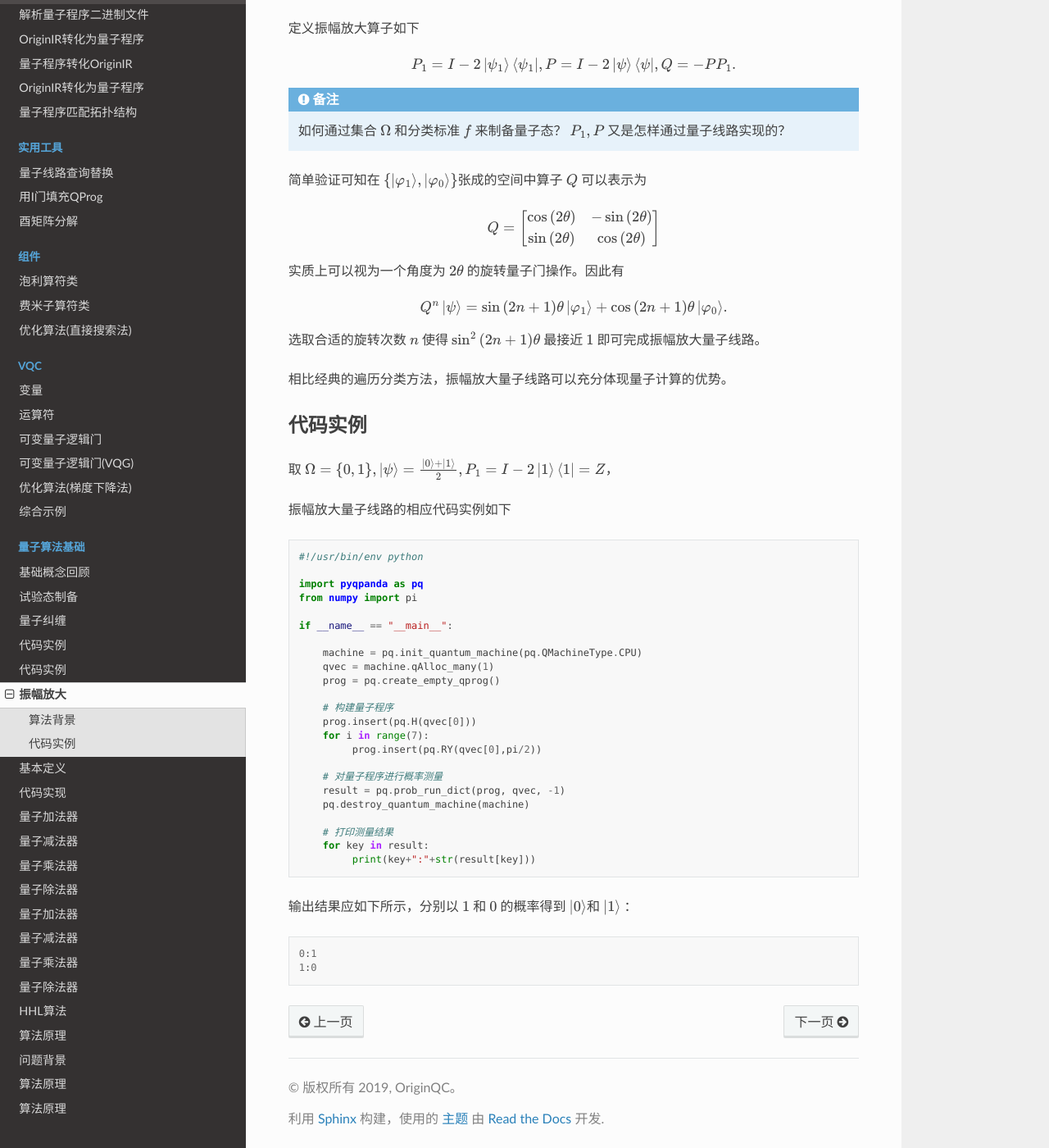
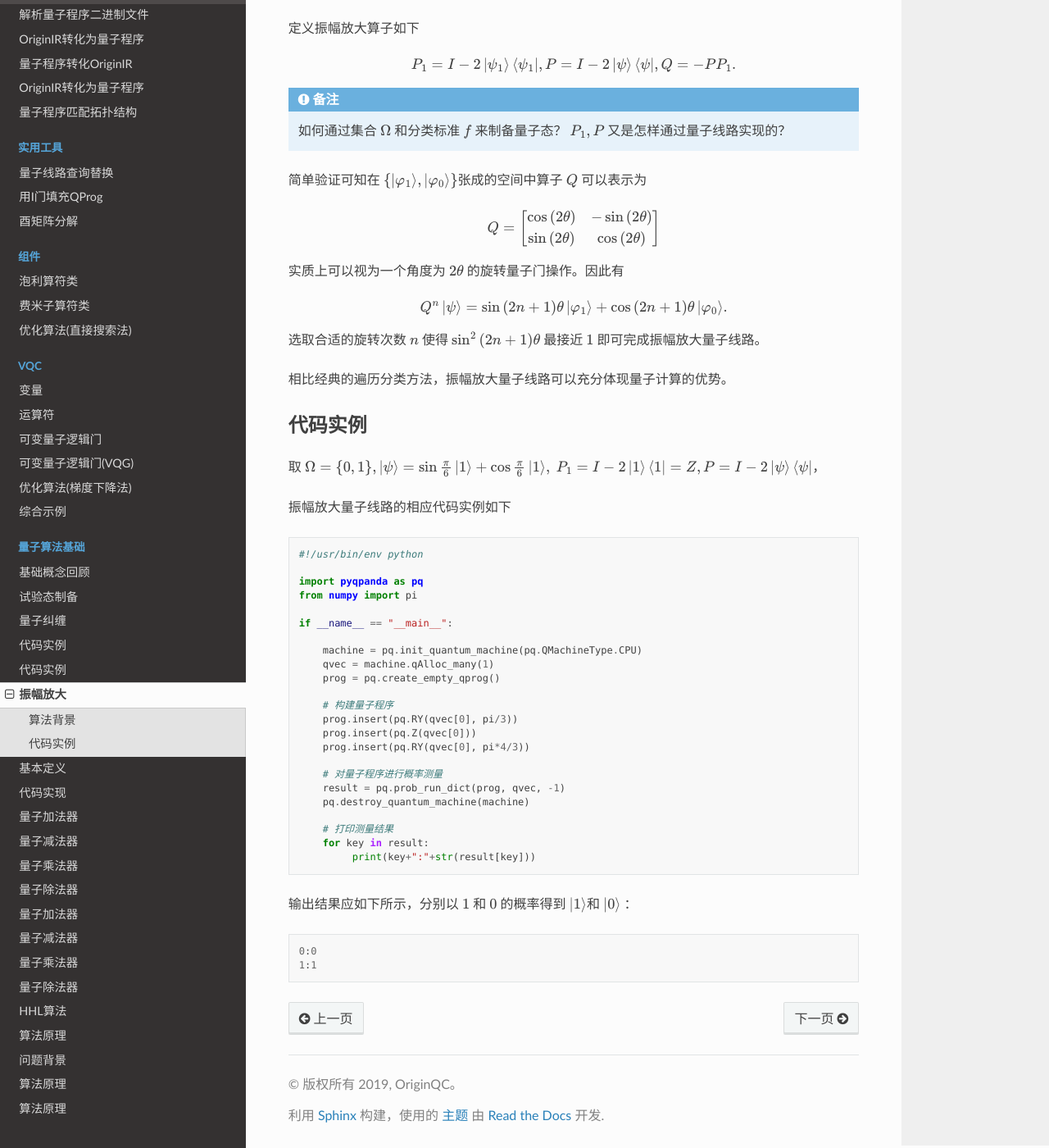
Before and after one commit to OriginQ/pyQPanda-Toturial, a Sphinx documentation site: the page built from source/AmplitudeAmplification.rst, in a window 1280 px wide and 1400 px high, scrolled down 909 px. Shown: the whole window at 82% size. Built offline with Sphinx 7.4.7 and the Read the Docs theme 2.0.0, drawn with Linux system fonts in a browser that asks for light colours; pages that are not in the unit, such as notebooks, are missing from menus.

Commit message:
修订振幅放大算例为普通简单例子

```diff
--- a/source/AmplitudeAmplification.rst
+++ b/source/AmplitudeAmplification.rst
@@ -79,8 +79,9 @@
 代码实例
 ****
 
-取 :math:`\Omega=\{0,1\}, \left|\psi\right\rangle = \frac{\left|0\right\rangle+
-\left|1\right\rangle}{2}, P_1=I-2\left|1\right\rangle \left\langle1\right|=Z`，
+取 :math:`\Omega=\{0,1\}, \left|\psi\right\rangle = \sin{\frac{\pi}{6}}\left|1\right\rangle+
+\cos{\frac{\pi}{6}}\left|1\right\rangle,\ P_1=I-2\left|1\right\rangle \left\langle 1\right|=Z,
+P=I-2\left|\psi\right\rangle \left\langle\psi\right|`，
 
 振幅放大量子线路的相应代码实例如下
 
@@ -98,9 +99,9 @@
         prog = pq.create_empty_qprog()
 
         # 构建量子程序
-        prog.insert(pq.H(qvec[0]))
-        for i in range(7):
-             prog.insert(pq.RY(qvec[0],pi/2))
+        prog.insert(pq.RY(qvec[0], pi/3))
+        prog.insert(pq.Z(qvec[0]))
+        prog.insert(pq.RY(qvec[0], pi*4/3))
 
         # 对量子程序进行概率测量
         result = pq.prob_run_dict(prog, qvec, -1)
@@ -111,9 +112,9 @@
              print(key+":"+str(result[key]))
 
 输出结果应如下所示，分别以 :math:`1` 和 :math:`0` 的概率\
-得到 :math:`\left|0\right\rangle`\和 :math:`\left|1\right\rangle` ：
+得到 :math:`\left|1\right\rangle`\和 :math:`\left|0\right\rangle` ：
 
 .. code-block:: python
 
-    0:1
-    1:0
+    0:0
+    1:1
```
